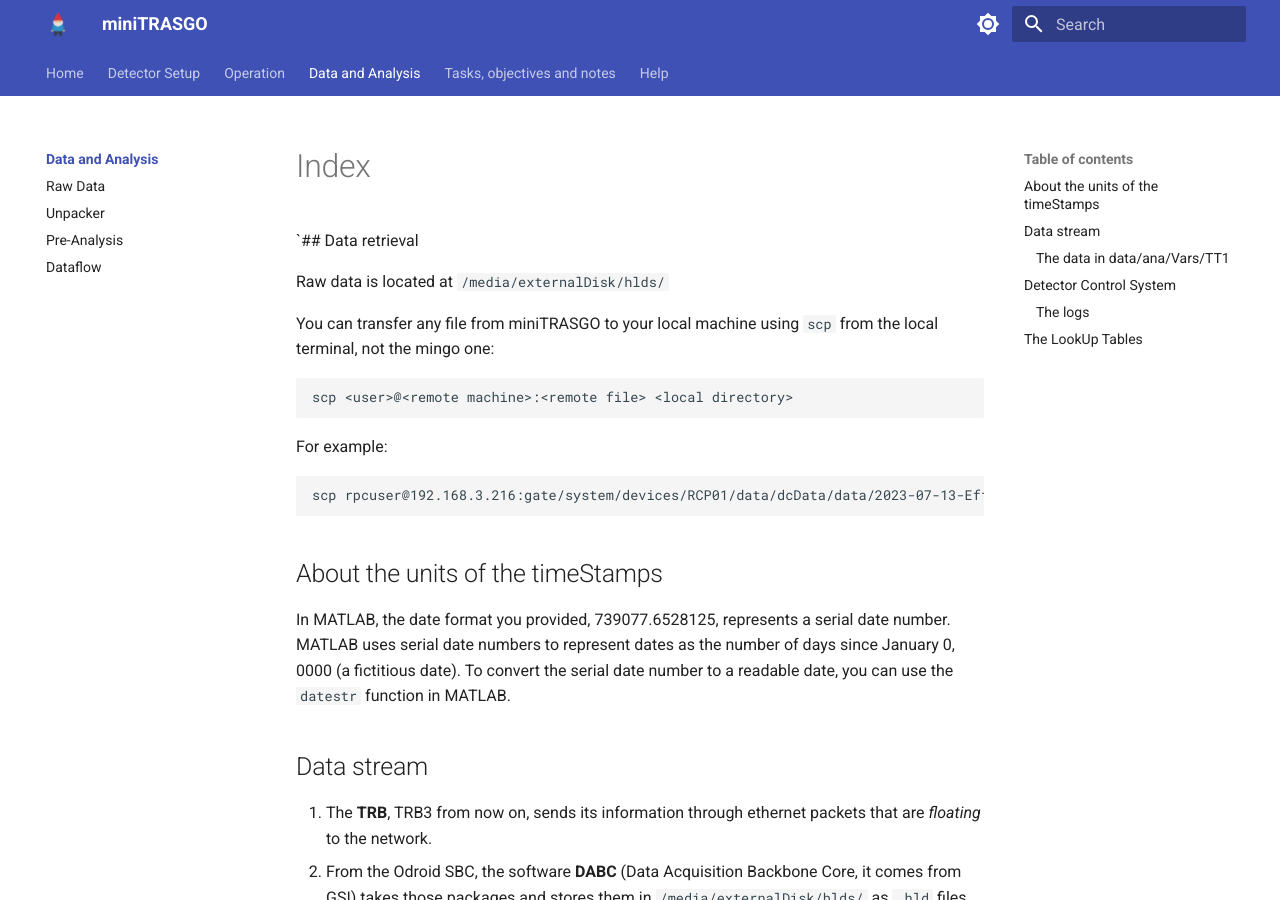
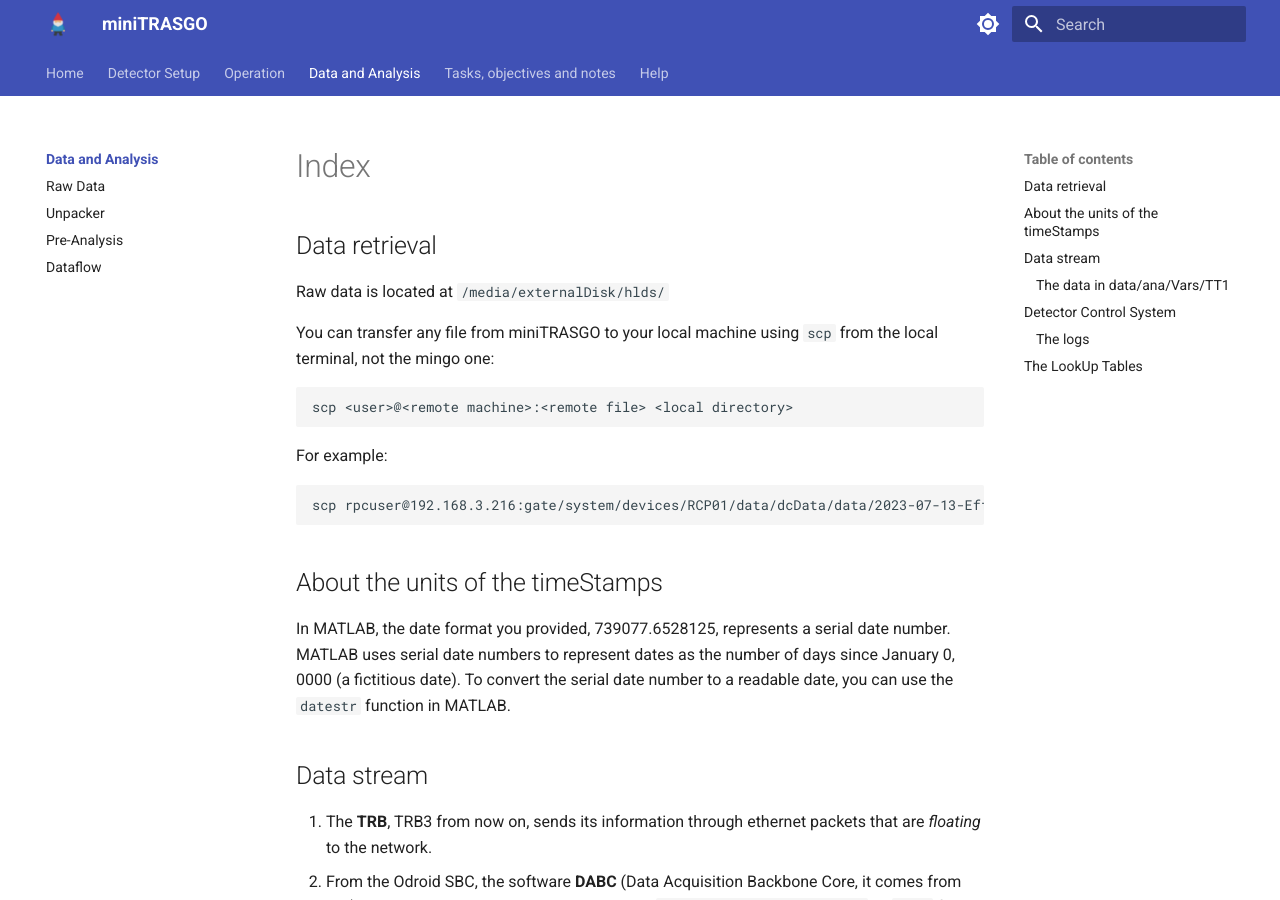
Before and after one commit to cayesoneira/miniTRASGO-documentation, an MkDocs documentation site: the page built from docs/data/index.md, in a window 1280 px wide and 900 px high. Built offline with MkDocs 1.6.1 and Material for MkDocs 9.7.7, drawn with Linux system fonts in a browser that asks for light colours.

Commit message:
Update index.md

```diff
--- a/docs/data/index.md
+++ b/docs/data/index.md
@@ -1,4 +1,4 @@
-`## Data retrieval
+## Data retrieval
 
 Raw data is located at `/media/externalDisk/hlds/`
 
```
